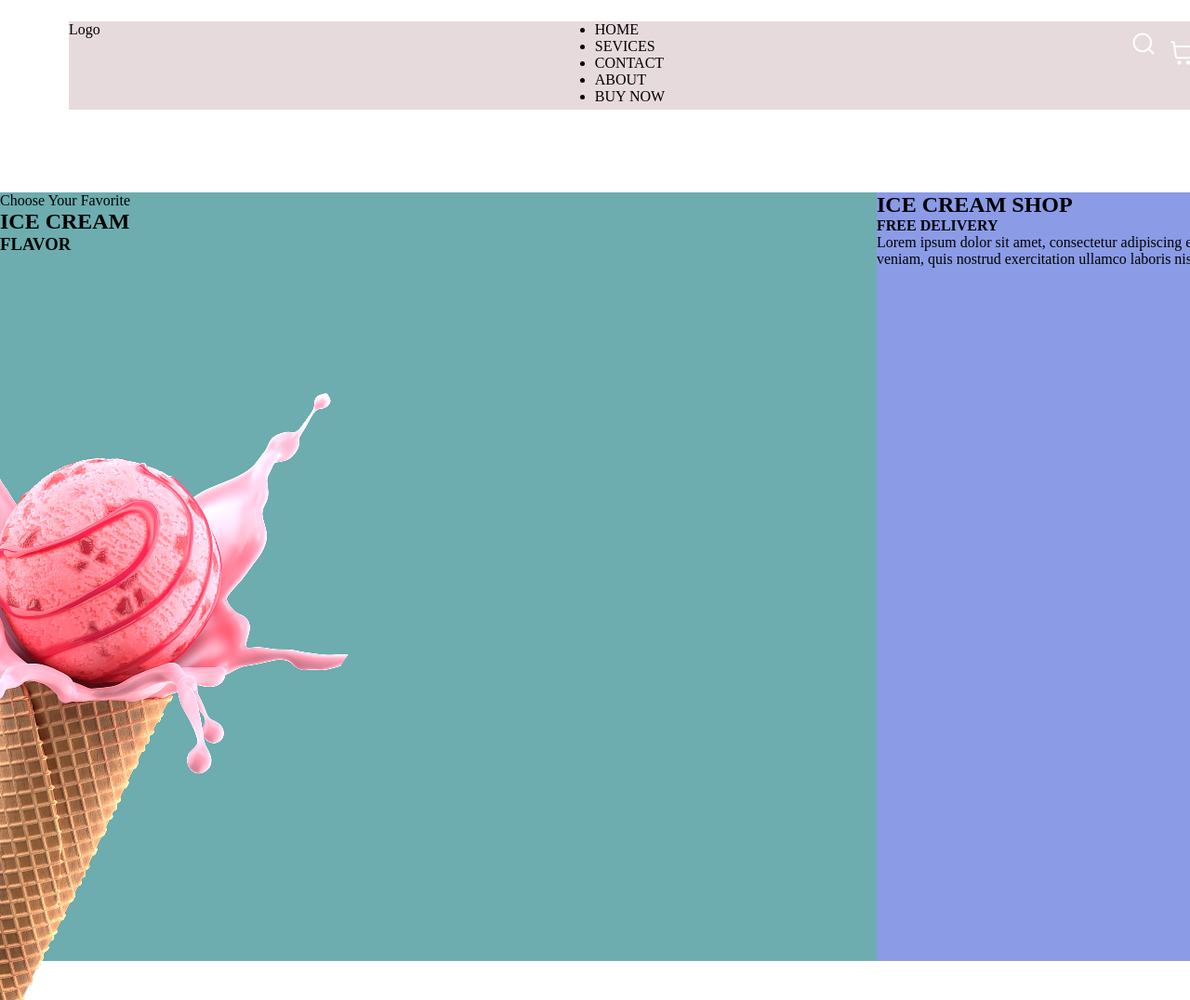
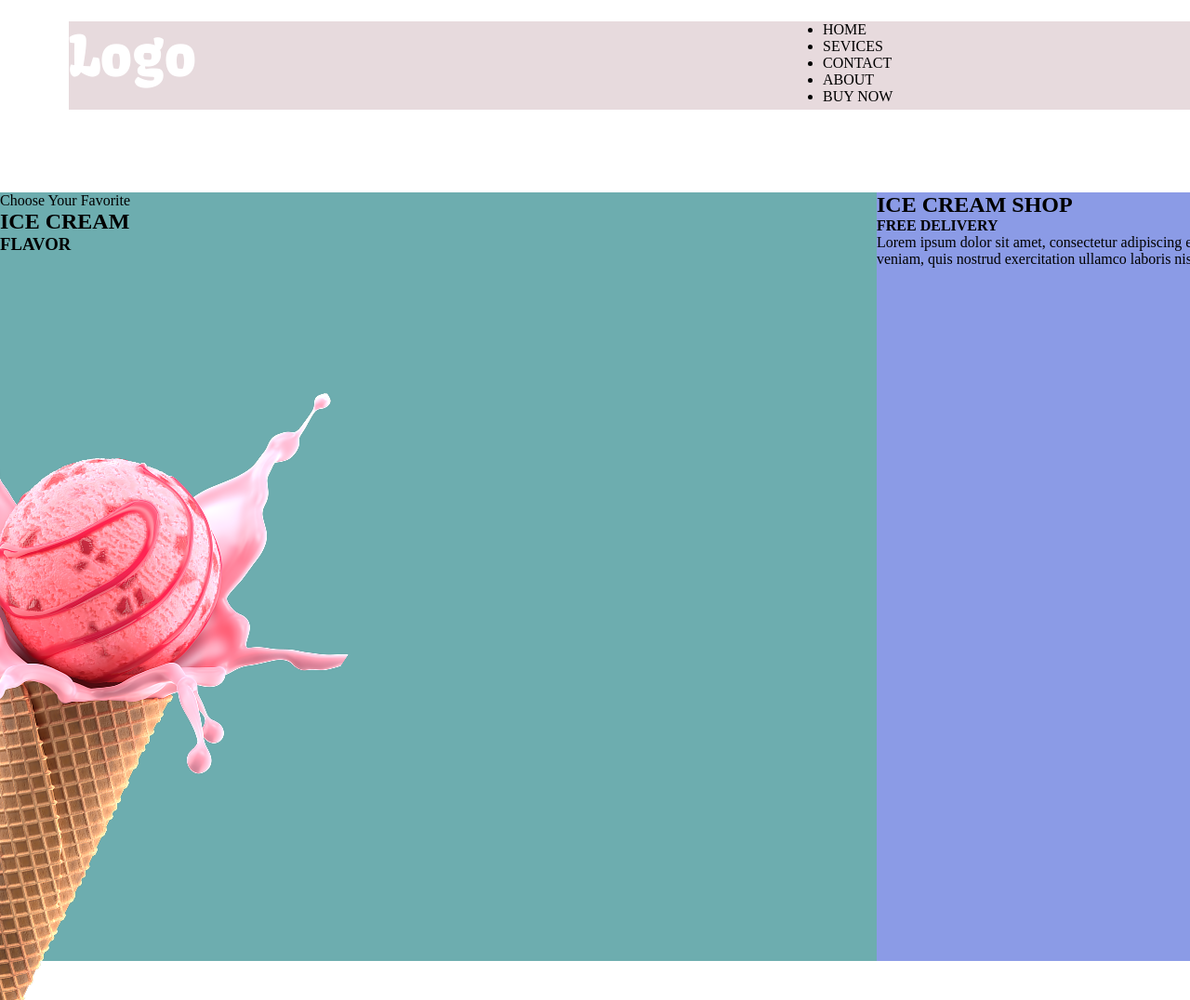
Before and after one commit to kevincito0987/iceCream, a plain HTML site: page index.html in a window 1280 px wide. Shown: the top 1076 px of the page at 93% size. Drawn offline with Linux system fonts and the light colour scheme.

Commit message:
perf: :zap: pocos detalles del navbar.

```diff
--- a/index.html
+++ b/index.html
@@ -9,10 +9,7 @@
     <body>
         <main class="parent">
             <section class="div1">
-                <div>
                     <p>Logo</p>
-                </div>
-                <div>
                     <nav>
                         <ul>
                             <li>HOME</li>
@@ -22,8 +19,7 @@
                             <li>BUY NOW</li>
                         </ul>
                     </nav>
-                </div>
-                <div>
+                <div class="social">
                     <img src="./storage/img/icon1.svg" alt="Icon 1">
                     <img src="./storage/img/icon2.svg" alt="Icon 2">
                 </div>
--- a/storage/style/styles.css
+++ b/storage/style/styles.css
@@ -1,4 +1,4 @@
-*{
+@import url(./variable.css);*{
     margin: 0;
     padding: 0;
     box-sizing: border-box;
@@ -7,7 +7,6 @@
 /*****************Main Container*******************/
 .parent {
     display: grid;
-
     grid-template-rows: 1fr 1fr 1fr 1fr 1fr;
     grid-template-columns: 1fr 1fr 1fr 1fr;
     gap: 0px;
@@ -15,7 +14,6 @@
  }
 
  .div1 {
-
     background-color: #E7DADD;
     grid-row-start: 1;
     grid-column-start: 1;
@@ -32,6 +30,19 @@
         ". . ."
         ". . ."
         ". . .";
+ }
+ .div1 p {
+    font-size: 60px;
+    font-family: "Kavoon-Regular";
+    color: var(--color-1);
+ }
+ .div1 nav {
+    display: flex;
+    justify-content: space-between;
+    flex-direction: row;
+    justify-content: center;
+    width: 711px;
+    height: 34px;
  }
  .div2 {
 
```
